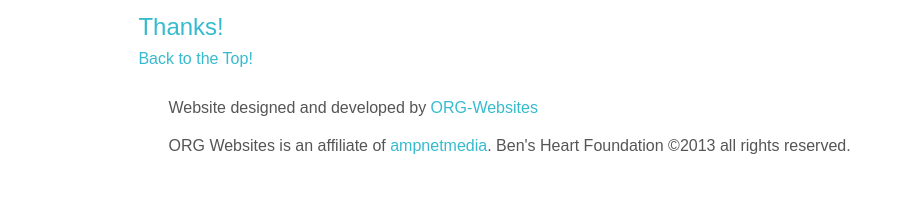
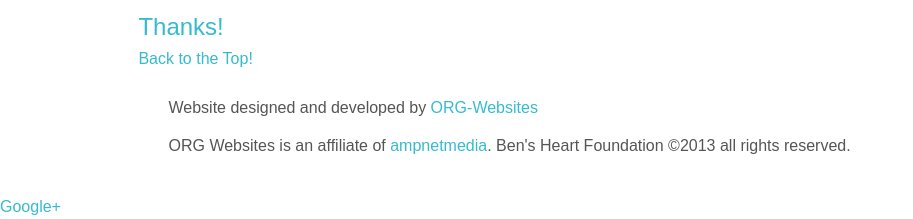
Before and after one commit to adamaoc/org-bensheart, a PHP site: the page made by views/content/index.php in a window 1280 px wide. Shown: the part 2542-2761 px from the top of the page, without its empty margins (0-913 px from the left). Before the commit the page ends 2696 px from the top, so only its background shows below. Run offline with PHP 8.4, Linux system fonts and the light colour scheme; data that the repository does not hold is empty; a stand-in replaces the project's code that opens the database connection.

Commit message:
added google plus

```diff
--- a/views/layout/footer.php
+++ b/views/layout/footer.php
@@ -5,6 +5,7 @@
       <p>ORG Websites is an affiliate of <a href="http://ampnetmedia.com/">ampnetmedia</a>. Ben's Heart Foundation &copy;<?php echo date('Y'); ?> all rights reserved.</p>
             </section>
         </footer>
+        <a href="https://plus.google.com/106082234206461067527" rel="publisher">Google+</a>
 
         <!-- load jQuery if needed -->
         <script src="js/main.js"></script>
```
